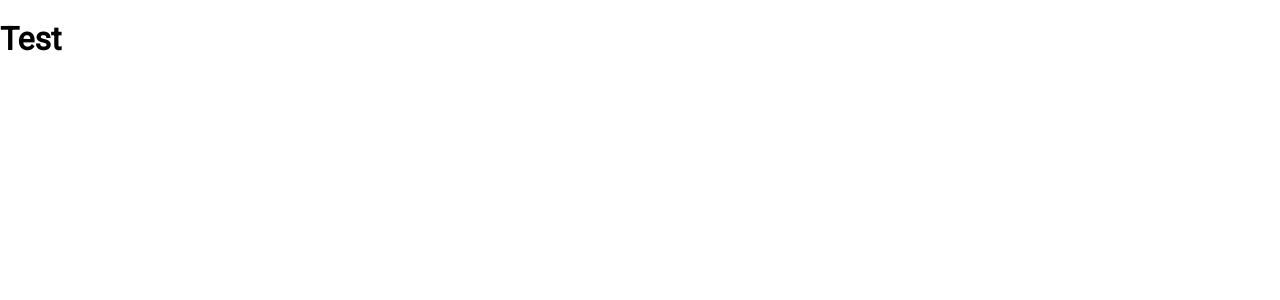
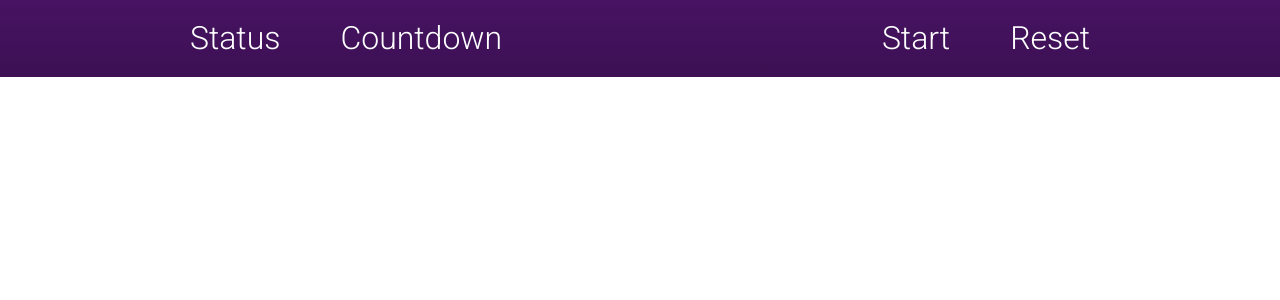
Before and after one commit to Aaron23145/rocket-front-end-angular, an Angular app: page / in a window 1280 px wide. Shown: the top 300 px of the page. Built offline with nearby package versions, Linux system fonts and the light colour scheme.

Commit message:
Created navbar and navbar-item components.

```diff
--- a/src/app/app.component.html
+++ b/src/app/app.component.html
@@ -1 +1 @@
-<h1>Test</h1>
+<app-navbar></app-navbar>
--- a/src/app/app.module.ts
+++ b/src/app/app.module.ts
@@ -2,10 +2,14 @@ import { BrowserModule } from '@angular/platform-browser';
 import { NgModule } from '@angular/core';
 
 import { AppComponent } from './app.component';
+import { NavbarComponent } from './navbar/navbar.component';
+import { NavbarItemComponent } from './navbar-item/navbar-item.component';
 
 @NgModule({
   declarations: [
-    AppComponent
+    AppComponent,
+    NavbarComponent,
+    NavbarItemComponent
   ],
   imports: [
     BrowserModule
--- /dev/null
+++ b/src/app/navbar-item/navbar-item.component.css
@@ -0,0 +1,3 @@
+div {
+  margin: 5px 30px;
+}
--- /dev/null
+++ b/src/app/navbar-item/navbar-item.component.html
@@ -0,0 +1,3 @@
+<div>
+  <ng-content></ng-content>
+</div>
--- /dev/null
+++ b/src/app/navbar-item/navbar-item.component.ts
@@ -0,0 +1,15 @@
+import { Component, OnInit } from '@angular/core';
+
+@Component({
+  selector: 'app-navbar-item',
+  templateUrl: './navbar-item.component.html',
+  styleUrls: ['./navbar-item.component.css']
+})
+export class NavbarItemComponent implements OnInit {
+
+  constructor() { }
+
+  ngOnInit() {
+  }
+
+}
--- /dev/null
+++ b/src/app/navbar/navbar.component.css
@@ -0,0 +1,42 @@
+nav {
+  display: flex;
+  justify-content: space-around;
+
+  background: var(--main-purple);
+  background: linear-gradient(to bottom, var(--main-purple), var(--main-dark-purple));
+
+  color: white;
+  font-size: 1.25rem;
+  font-weight: 300;
+  padding: 15px 0;
+}
+
+.left-container,
+.right-container {
+  display: flex;
+  flex-direction: column;
+  text-align: center;
+}
+
+.active {
+  font-weight: normal;
+}
+
+@media (min-width: 576px) {
+  nav {
+    font-size: 1.5rem;
+  }
+}
+
+@media (min-width: 768px) {
+  nav {
+    font-size: 2rem;
+  }
+}
+
+@media (min-width: 992px) {
+  .left-container,
+  .right-container {
+    flex-direction: row;
+  }
+}
--- /dev/null
+++ b/src/app/navbar/navbar.component.html
@@ -0,0 +1,10 @@
+<nav>
+  <div class="left-container">
+    <app-navbar-item>Status</app-navbar-item>
+    <app-navbar-item>Countdown</app-navbar-item>
+  </div>
+  <div class="right-container">
+    <app-navbar-item>Start</app-navbar-item>
+    <app-navbar-item>Reset</app-navbar-item>
+  </div>
+</nav>
--- /dev/null
+++ b/src/app/navbar/navbar.component.ts
@@ -0,0 +1,15 @@
+import { Component, OnInit } from '@angular/core';
+
+@Component({
+  selector: 'app-navbar',
+  templateUrl: './navbar.component.html',
+  styleUrls: ['./navbar.component.css']
+})
+export class NavbarComponent implements OnInit {
+
+  constructor() { }
+
+  ngOnInit() {
+  }
+
+}
--- a/src/index.html
+++ b/src/index.html
@@ -7,8 +7,7 @@
 
   <meta name="viewport" content="width=device-width, initial-scale=1">
   <link rel="icon" type="image/x-icon" href="favicon.ico">
-  <!-- Remove unused fonts -->
-  <link href="https://fonts.googleapis.com/css?family=Roboto:100,300,400" rel="stylesheet">
+  <link href="https://fonts.googleapis.com/css?family=Roboto:300,400" rel="stylesheet">
 </head>
 <body>
   <app-root></app-root>
--- a/src/styles.css
+++ b/src/styles.css
@@ -1,5 +1,10 @@
 * {
   box-sizing: border-box;
+}
+
+:root {
+  --main-purple: #471363;
+  --main-dark-purple: #3c1053
 }
 
 html, body {
```
Also changed, not shown: 2 other files (tests, documents, lock files or other folders).
